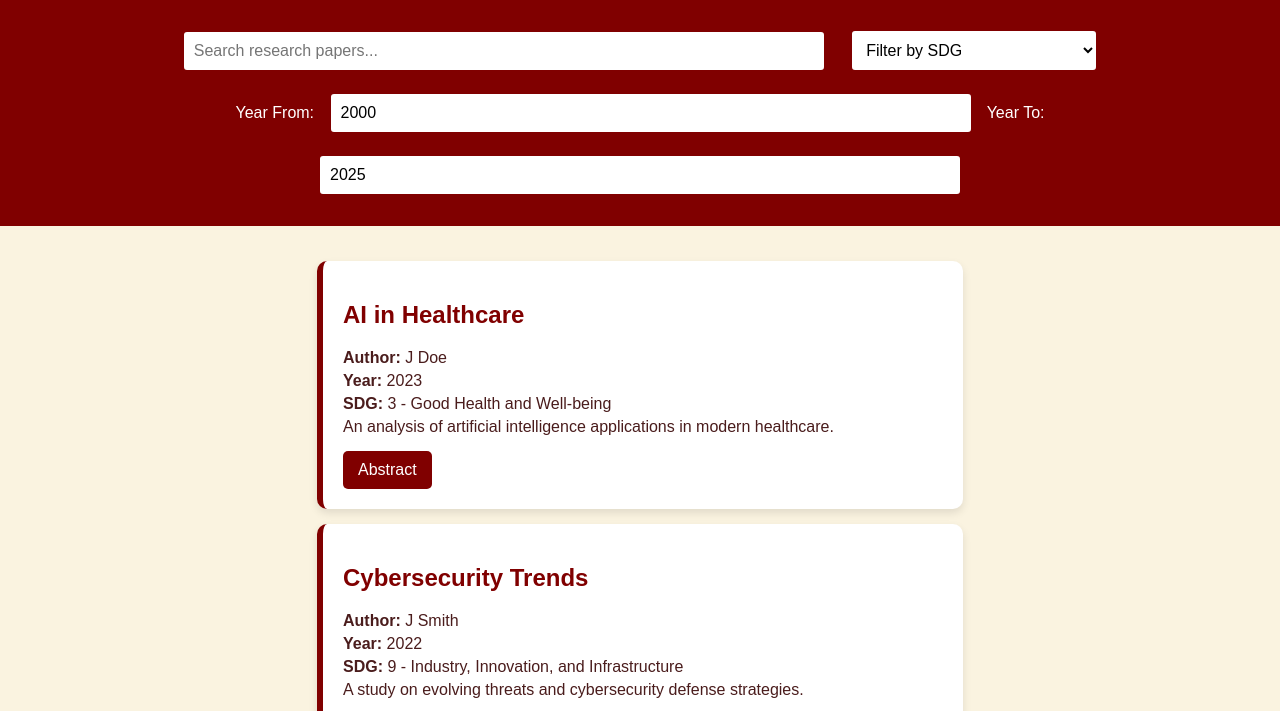
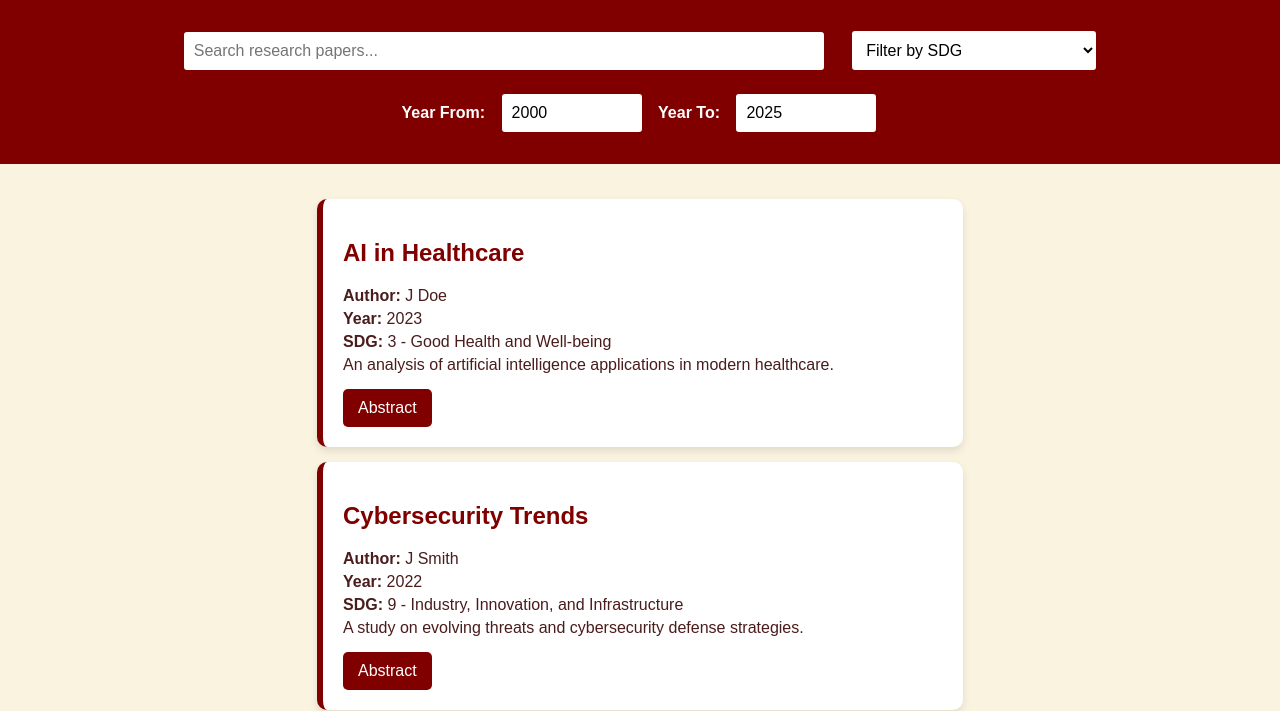
Before and after one commit to fhamyla/Repository, a plain HTML site: page index.html in a window 1280 px wide. Shown: the part 81-792 px from the top of the page. Drawn offline with Linux system fonts and the light colour scheme.

Commit message:
added css for year range

```diff
--- a/style.css
+++ b/style.css
@@ -28,6 +28,22 @@ header input {
 
 header select {
     width: 20%;
+}
+
+header label {
+    font-weight: bold;
+    color: white;
+    margin: 0 5px;
+}
+
+header input[type="number"] {
+    padding: 10px;
+    margin: 10px 5px;
+    border: 2px solid #800000;
+    border-radius: 5px;
+    font-size: 16px;
+    background: white;
+    width: 120px;
 }
 
 main {
```
